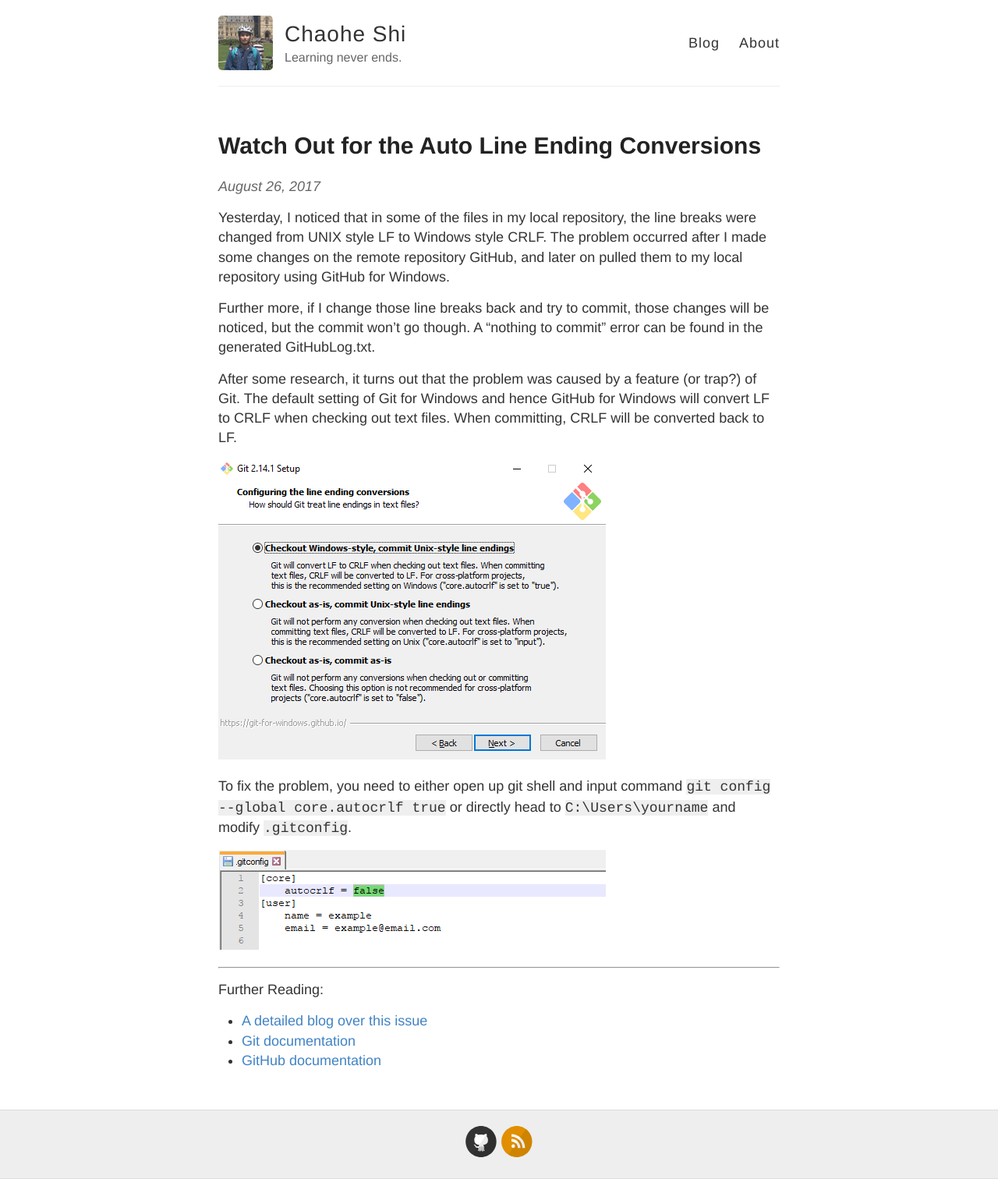
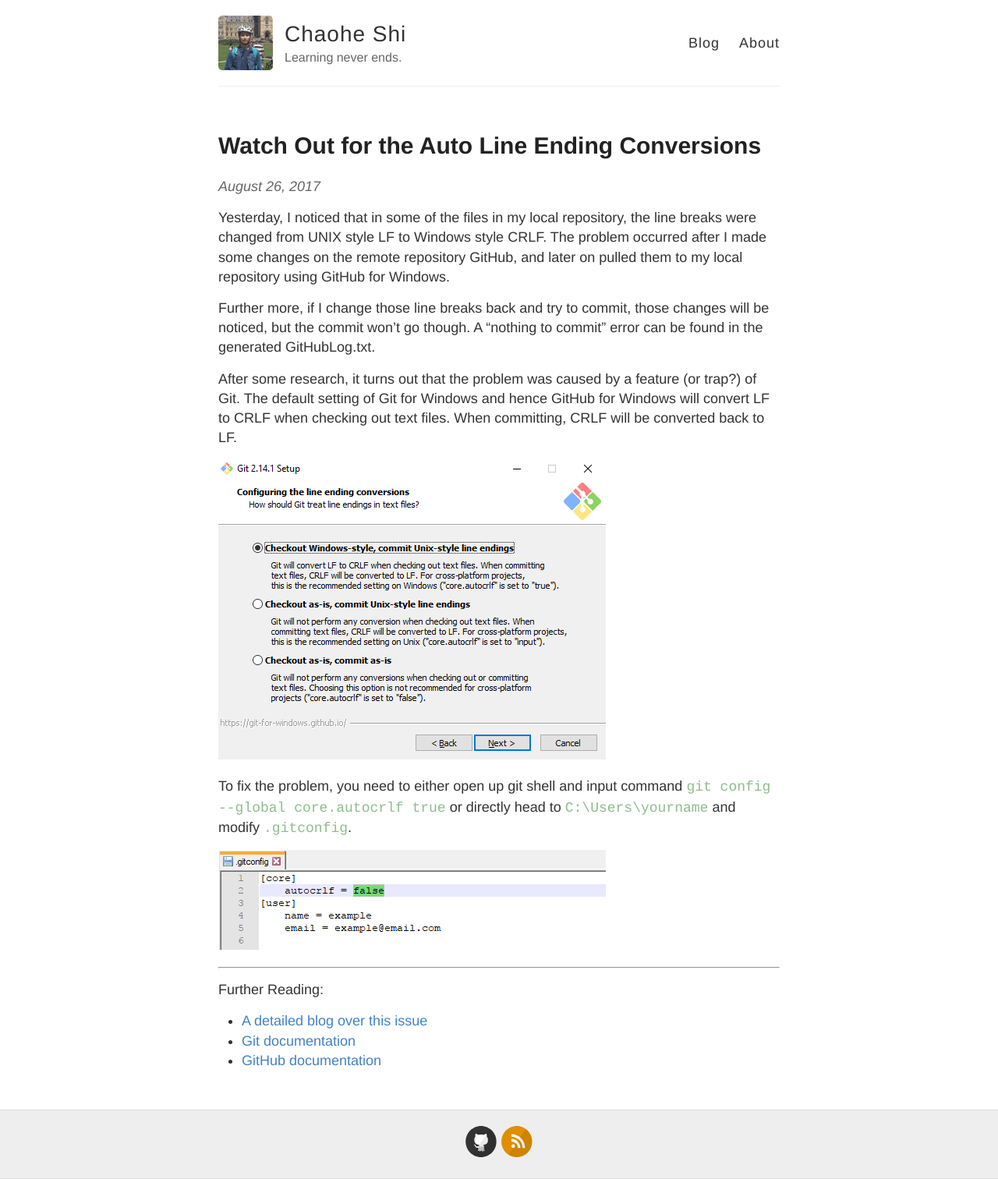
Before and after one commit to chaohershi/chaohershi.github.io, a Jekyll site: the page built from _posts/2017-08-26-Watch-Out-for-the-Auto-Line-Ending-Conversions.md, in a window 1280 px wide. Shown: the whole page at 78% size. Built offline with Jekyll 4.4.1, drawn with Linux system fonts in a browser that asks for light colours; our own code applies the rules of GitHub Pages for plain Markdown files; comment, search, counter and statistics services are not loaded.

Commit message:
Improve inline code style

```diff
--- a/_sass/_highlights.scss
+++ b/_sass/_highlights.scss
@@ -10,8 +10,8 @@
 }
 
 code {
-  background-color: #efefef;
   font-family:'Bitstream Vera Sans Mono','Courier', monospace;
+  color: darkseagreen;
 }
 
 .highlight .c { color: #586E75 } /* Comment */
```
